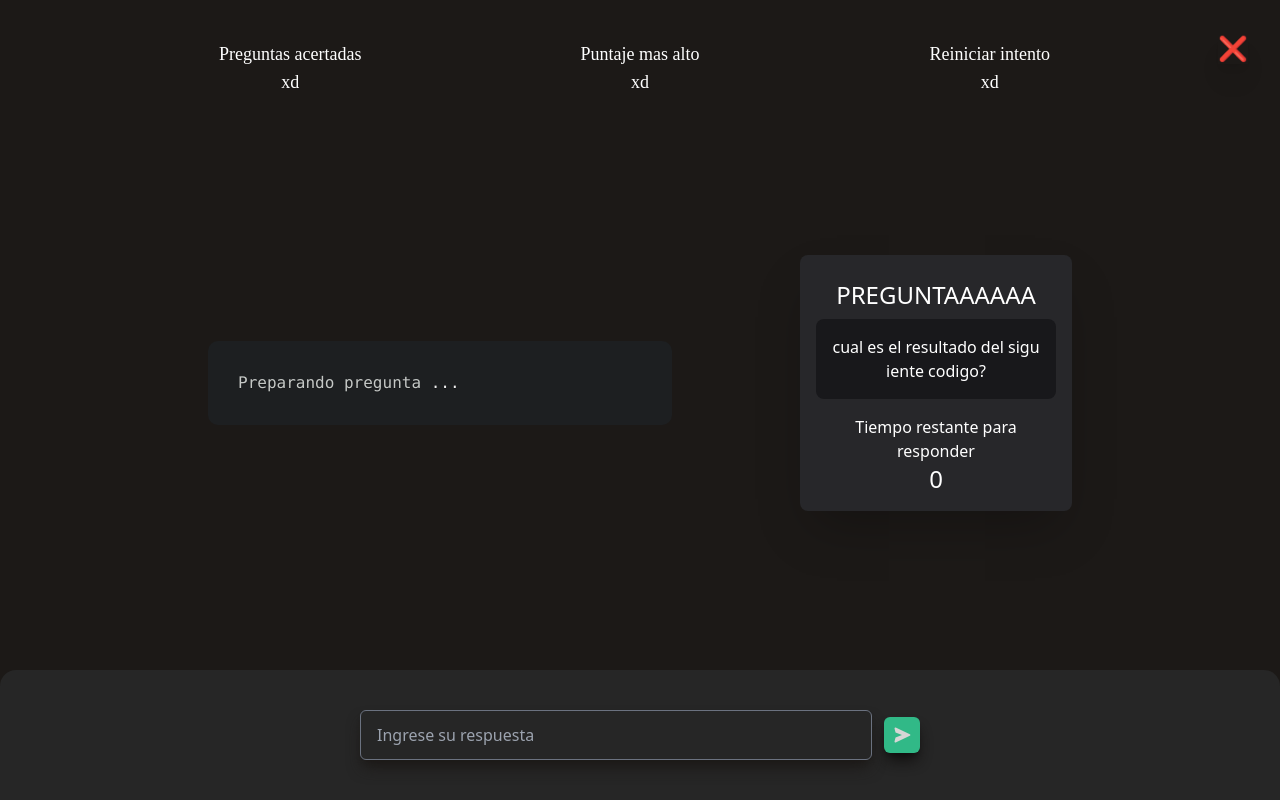
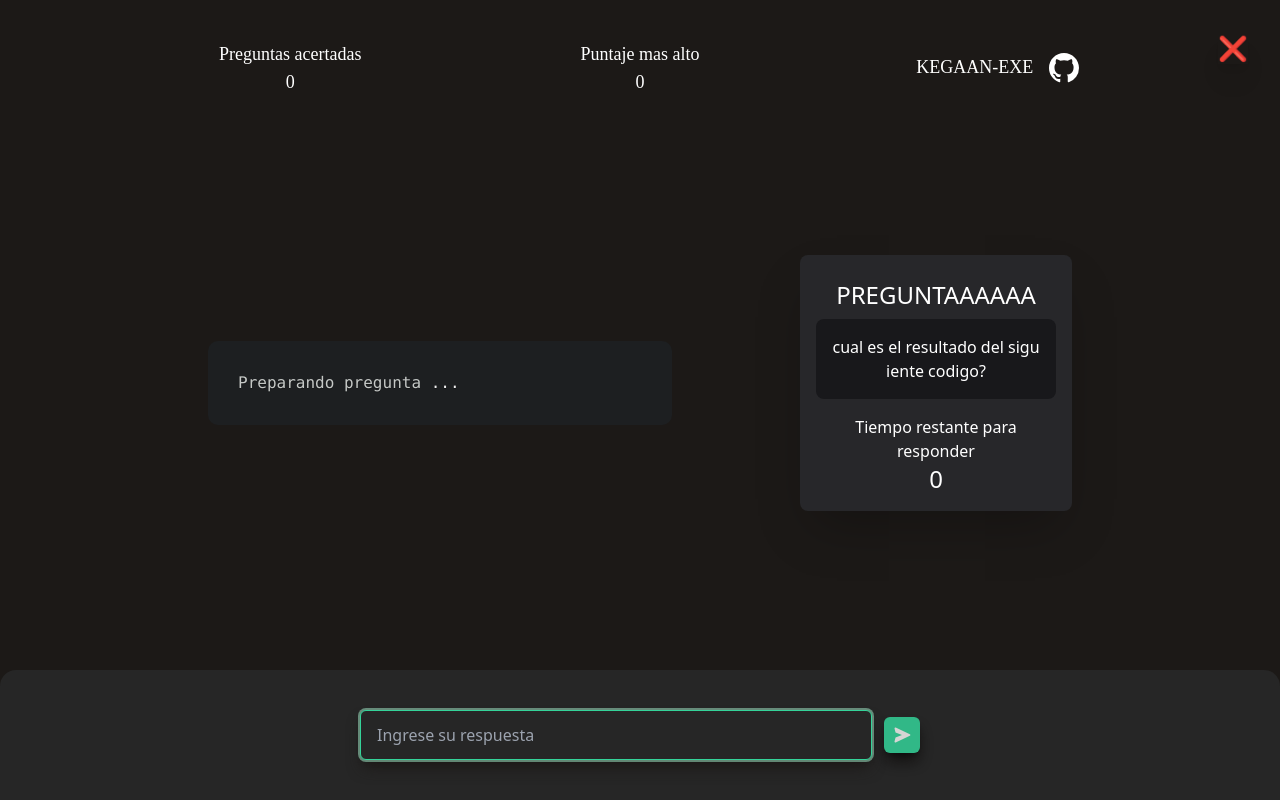
Before and after one commit to KEEGAN-exe/quiz-game, a React (Vite) app: page /game in a window 1280 px wide. Built offline with nearby package versions, Linux system fonts and the light colour scheme; no server answers; a web font is replaced by a local one; what tailwindcss-animated would draw is missing.

Commit message:
score completo

```diff
--- a/package.json
+++ b/package.json
@@ -10,11 +10,13 @@
     "preview": "vite preview"
   },
   "dependencies": {
+    "prop-types": "^15.8.1",
     "react": "^18.2.0",
     "react-dom": "^18.2.0",
     "react-icons": "^4.10.1",
     "react-router-dom": "^6.14.2",
-    "react-syntax-highlighter": "^15.5.0"
+    "react-syntax-highlighter": "^15.5.0",
+    "sweetalert2": "^11.7.18"
   },
   "devDependencies": {
     "@types/react": "^18.2.14",
--- a/src/components/Game.jsx
+++ b/src/components/Game.jsx
@@ -2,17 +2,29 @@ import { Link } from 'react-router-dom'
 import { Input } from './Input'
 import { Quiz } from './Quiz'
 import { Score } from './Score'
+import { useState } from 'react'
 
 export const Game = () => {
+  const [score, setScore] = useState(0)
+
+  const updateScore = (isCorrect) => {
+    if (isCorrect) {
+      setScore(score + 1)
+    } else {
+      // si el componente input retona false, se resta un punto
+      score > 0 ? setScore(score - 1) : setScore(0)
+    }
+  }
+  console.log(score)
   return (
     <div className="h-screen">
       <div className=" absolute text-2xl cursor-pointer right-8 top-8 shadow-xl hover:scale-110 duration-200 transition-all hidden lg:block">
         <Link to="/">❌</Link>
       </div>
       <div className="flex flex-col items-center w-full justify-between h-full">
-      <Score />
-      <Quiz />
-      <Input />
+        <Score score={score} />
+        <Quiz />
+        <Input updateScore={updateScore} />
       </div>
     </div>
   )
--- a/src/components/Input.jsx
+++ b/src/components/Input.jsx
@@ -1,28 +1,29 @@
 import { useState } from 'react'
 import { BiSolidSend } from 'react-icons/bi'
+import PropTypes from 'prop-types'
+import { alerta } from '../alerta.js'
 
-export const Input = () => {
+export const Input = ({ updateScore }) => {
   const [input, setInput] = useState('')
 
   function handleInput() {
-    if (input === '' || input === null || input === undefined) {
-      alert('Ingrese una respuesta')
-    } else {
-      console.log(input)
     fetch('http://localhost:3000/input', {
       method: 'POST',
       headers: {
         'Content-Type': 'application/json'
       },
       body: JSON.stringify({ input })
+    }).then((res) => {
+      if (res.status === 200) {
+        updateScore(true)
+        alerta('Tu respuesta es correcta', 'success')
+      } else {
+        updateScore(false)
+        alerta('Tu respuesta es incorrecta', 'error')
+      }
     })
-        .then((res) => res.json())
-        .then((data) => {
-          if (data.message === 'Correcto') alert('Correcto')
-          else alert(data.message)
-        })
-        .catch((err) => console.log(err))
-    }
+
+    console.log('xd')
   }
 
   return (
@@ -31,7 +32,10 @@ export const Input = () => {
         <input
           className="bg-neutral-800 2xl:w-[25%] lg:w-[40%] py-[12px] px-4 outline-none rounded-md shadow-lg shadow-stone-900 h-auto border-gray-500 focus:ring-2 focus:ring-emerald-200/50 border-[1px] focus:border-emerald-400 transition-all ease-in-out duration-200 text-gray-100 w-[80%]"
           placeholder="Ingrese su respuesta"
+          autoFocus
           onChange={(e) => setInput(e.target.value)}
+          // cuando se presione el enter se envia la respuesta
+          onKeyDown={(e) => e.key === 'Enter' && handleInput()}
         />
         <button
           className="bg-emerald-400 ml-[12px] p-2 flex items-center justify-center rounded-md cursor-pointer shadow-lg shadow-stone-950 opacity-[0.85] hover:opacity-100 transition-all duration-200"
@@ -43,3 +47,7 @@ export const Input = () => {
     </div>
   )
 }
+
+Input.propTypes = {
+  updateScore: PropTypes.func
+}
--- a/src/components/Quiz.jsx
+++ b/src/components/Quiz.jsx
@@ -29,7 +29,7 @@ export const Quiz = () => {
   }, [time])
   const codeString = code
   return (
-    <div className="flex justify-center items-center h-full w-full">
+    <div className="flex justify-center items-center h-full w-full relative">
       <div className=" h-full w-full flex justify-around lg:justify-center lg:gap-20 items-center lg:flex-row flex-col">
         <div className="rounded-md lg:w-[40%] px-6 w-full">
           <SyntaxHighlighter
@@ -51,7 +51,7 @@ export const Quiz = () => {
             <h1 className="text-white my-2 lg:text-2xl">PREGUNTAAAAAA</h1>
             <div className="w-full">
               <p className="bg-zinc-900 p-4 rounded-lg overflow-auto break-all">
-              cual es el resultado del siguiente codigo?
+                cual es el resultado del siguiente codigo?
               </p>
             </div>
             <div className="mt-4">
--- a/src/components/Score.jsx
+++ b/src/components/Score.jsx
@@ -1,20 +1,49 @@
-export const Score = () => {
+import PropTypes from 'prop-types'
+import { useEffect, useState } from 'react'
+import { BsGithub } from 'react-icons/bs'
+
+export const Score = ({ score }) => {
+  const [maxScore, setMaxScore] = useState(0)
+  useEffect(() => {
+    const localMax = localStorage.getItem('maxScore')
+    if (localMax) {
+      setMaxScore(parseInt(localMax))
+    }
+  }, [])
+
+  useEffect(() => {
+    if (score > maxScore) {
+      setMaxScore(score)
+      localStorage.setItem('maxScore', score.toString())
+    }
+  }, [score, maxScore])
+
   return (
     <div className="text-white flex items-center justify-center w-full lg:pt-10 pt-4">
       <div className="flex items-center justify-between w-full text-center font-tek xl:text-lg text-sm">
         <div className="flex flex-col flex-grow basis-0">
           <h1>Preguntas acertadas</h1>
-          <p>xd</p>
+          <p>{score}</p>
         </div>
         <div>
           <h1>Puntaje mas alto</h1>
-          <p>xd</p>
+          <p>{maxScore}</p>
         </div>
-        <div className="flex flex-col flex-grow basis-0">
-          <h1>Reiniciar intento</h1>
-          <p>xd</p>
+        <div className="flex flex-col flex-grow basis-0 justify-center items-center">
+          <a
+            className="my-1 text-3xl flex hover:scale-105 transition-all duration-200"
+            href="https://github.com/KEEGAN-exe"
+            target="_blank"
+          >
+            <h1 className="mx-4 text-lg">KEGAAN-EXE</h1>
+            <BsGithub />
+          </a>
         </div>
       </div>
     </div>
   )
 }
+
+Score.propTypes = {
+  score: PropTypes.number
+}
```
Also changed, not shown: 2 other files (tests, documents, lock files or other folders). Lines whose indentation alone changed are shown as unchanged.
